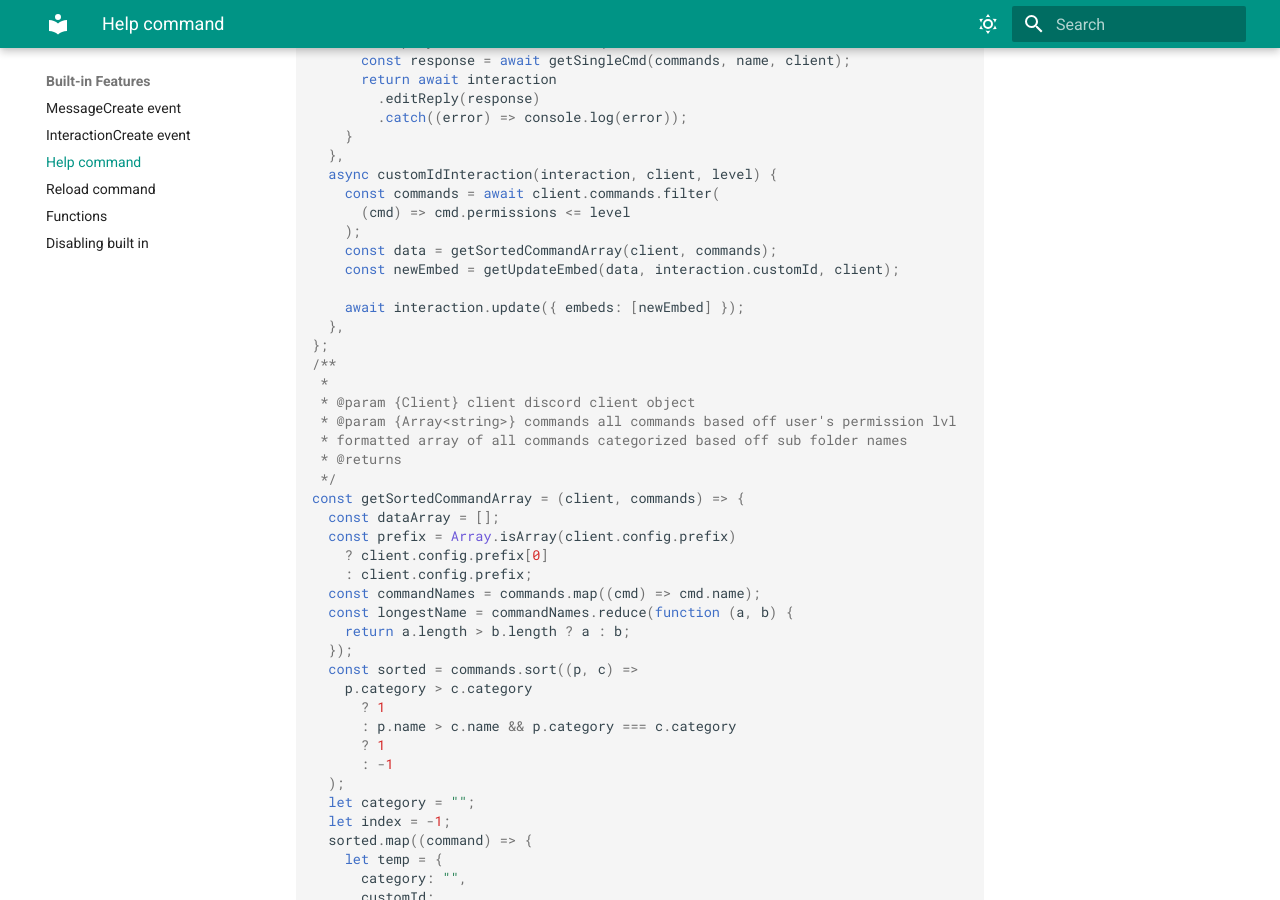
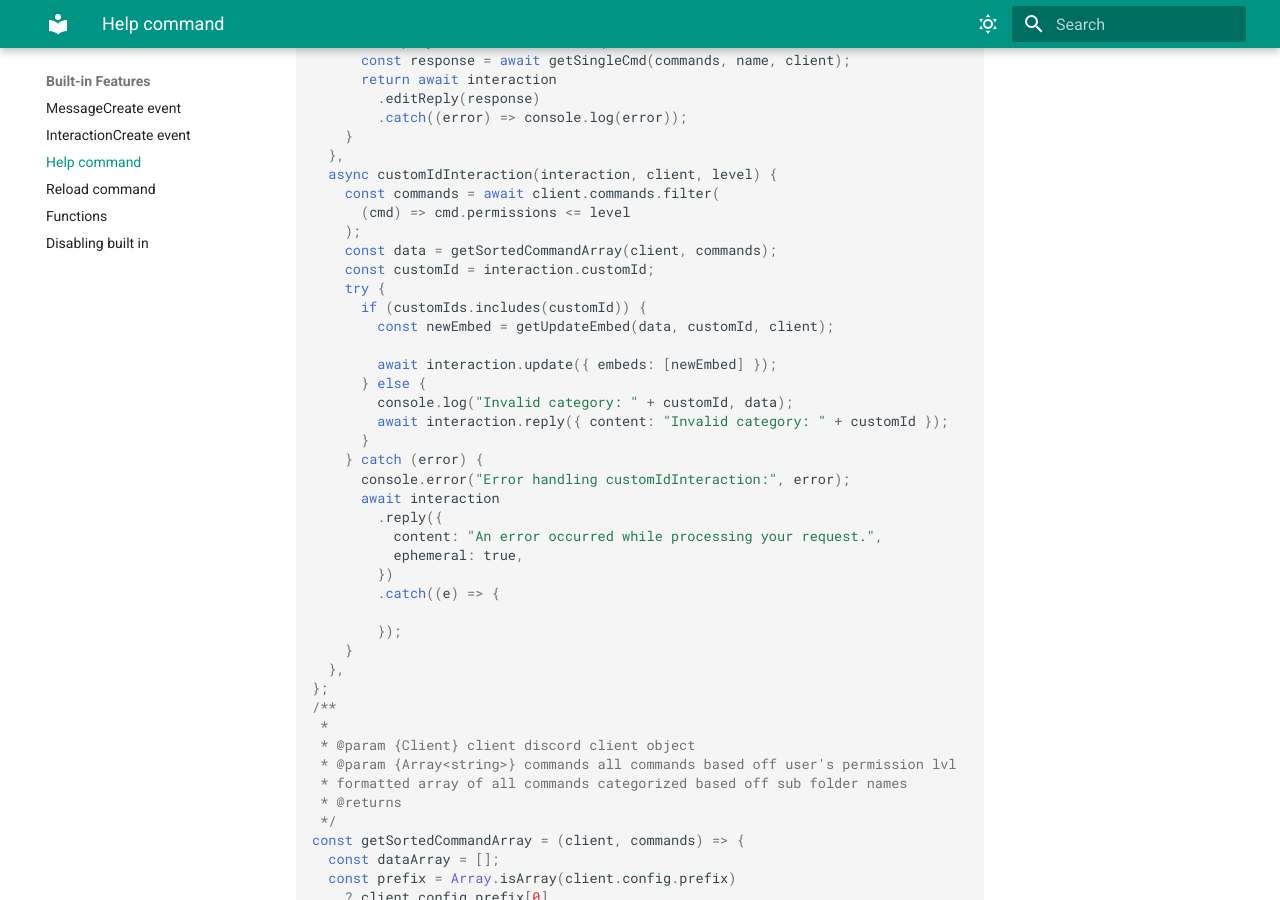
Before and after one commit to bng94/discord-features-handler, an MkDocs documentation site: the page built from docs/builtIn/help-command.md, in a window 1280 px wide and 900 px high, scrolled down 2036 px. Built offline with MkDocs 1.6.1 and Material for MkDocs 9.7.7, drawn with Linux system fonts in a browser that asks for light colours.

Commit message:
add try/catch to the dfhhelp customidinteraction fn

```diff
--- a/docs/builtIn/help-command.md
+++ b/docs/builtIn/help-command.md
@@ -101,9 +101,27 @@ module.exports = {
       (cmd) => cmd.permissions <= level
     );
     const data = getSortedCommandArray(client, commands);
-    const newEmbed = getUpdateEmbed(data, interaction.customId, client);
+    const customId = interaction.customId;
+    try {
+      if (customIds.includes(customId)) {
+        const newEmbed = getUpdateEmbed(data, customId, client);
 
-    await interaction.update({ embeds: [newEmbed] });
+        await interaction.update({ embeds: [newEmbed] });
+      } else {
+        console.log("Invalid category: " + customId, data);
+        await interaction.reply({ content: "Invalid category: " + customId });
+      }
+    } catch (error) {
+      console.error("Error handling customIdInteraction:", error);
+      await interaction
+        .reply({
+          content: "An error occurred while processing your request.",
+          ephemeral: true,
+        })
+        .catch((e) => {
+
+        });
+    }
   },
 };
 /**
```
Also changed, not shown: 2 other files.
